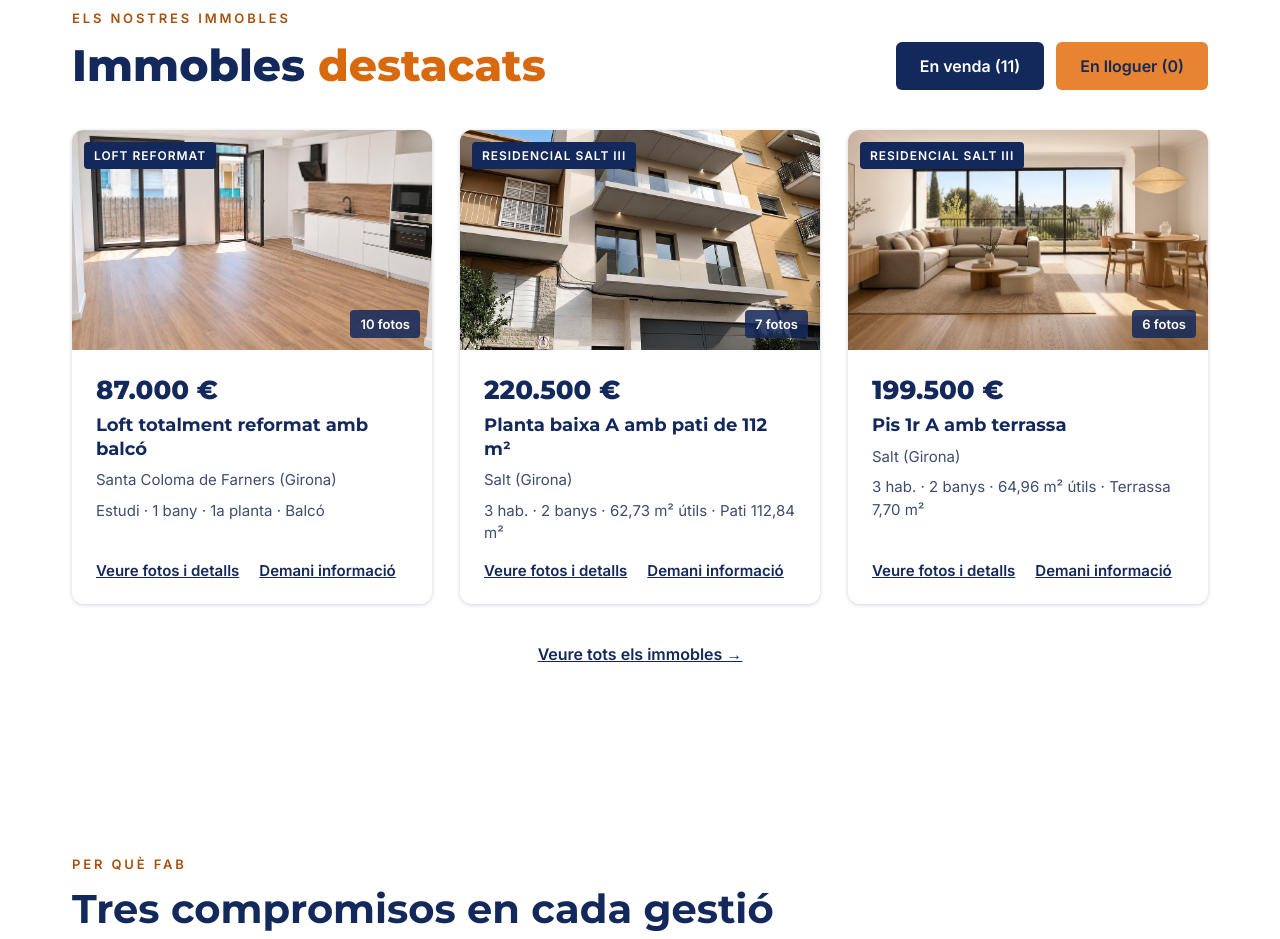
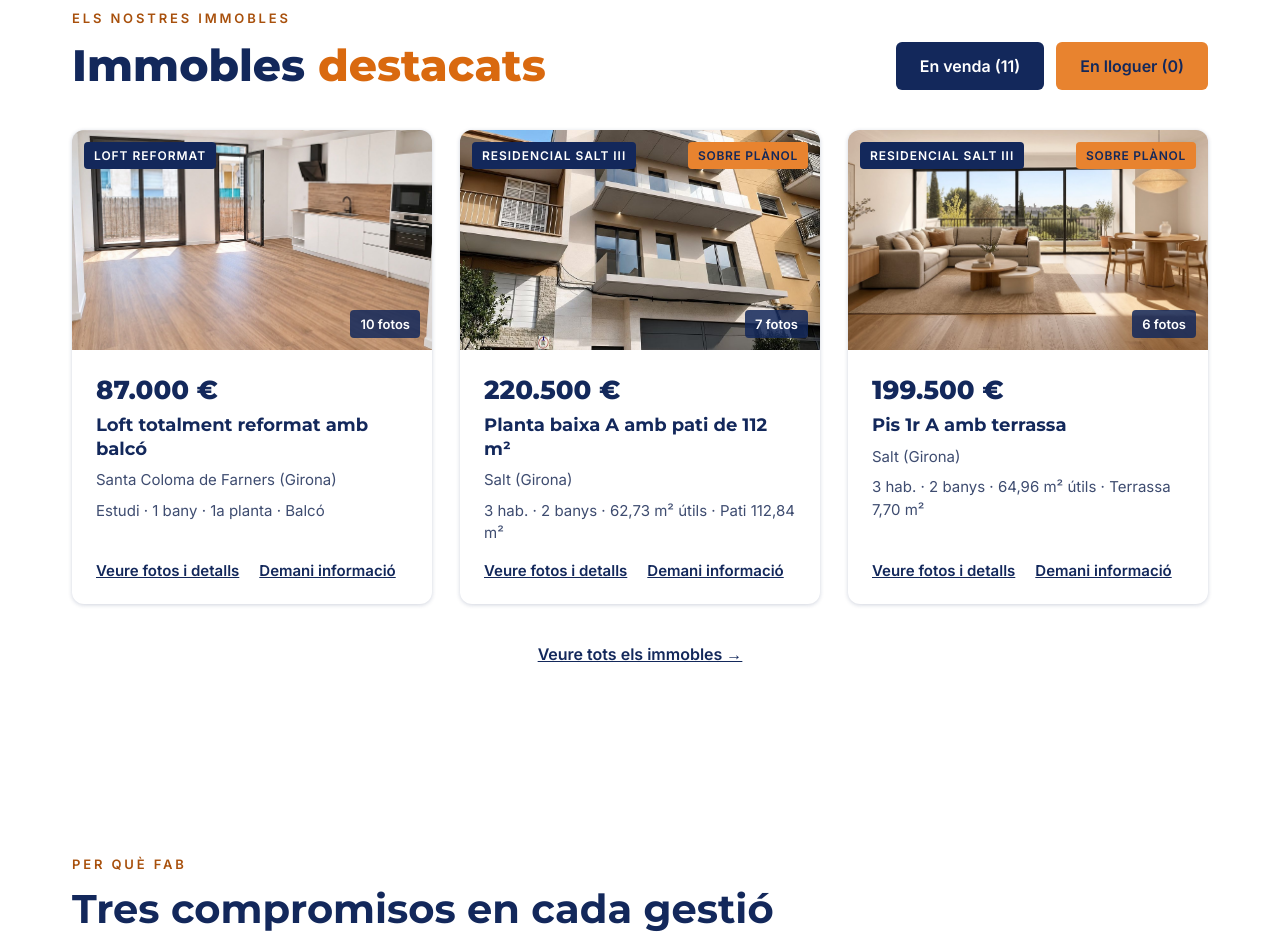
Before and after one commit to boris-fab-wq/fabimmo.github.io, a plain HTML site: page index.html in a window 1280 px wide. Shown: the part 1780-2719 px from the top of the page. Drawn offline with Linux system fonts and the light colour scheme.

Commit message:
Residencial Salt III: etiqueta «Sobre plànol» als anuncis
Co-Authored-By: Claude Opus 5.5 <noreply@anthropic.com>
Claude-Session: https://claude.ai/code/session_01D4p1w9tCNDgCwpYf1j4F1H

```diff
--- a/immobles.css
+++ b/immobles.css
@@ -36,3 +36,4 @@
 #imDesc{font-size:16px;line-height:1.6;color:#3E4C70}
 .im-btn{font:700 16px Montserrat,sans-serif;text-decoration:none;background:#E8832F;color:#13285B;padding:14px 26px;border-radius:6px}
 .im-tel{font-size:15px;font-weight:700;color:#13285B}
+.im-estat{position:absolute;right:12px;top:12px;background:#E8832F;color:#13285B;font:700 12px Inter,sans-serif;letter-spacing:.06em;padding:6px 10px;border-radius:4px;text-transform:uppercase}
--- a/immobles.js
+++ b/immobles.js
@@ -4,7 +4,7 @@
 // La primera foto és la portada (diferent a cada anunci); la segona, el plànol del pis.
 var D='immobles/salt-iii/';
 var ADR='Salt (Girona)';
-var EDIF=' Edifici de reforma integral amb ascensor, a 9 minuts en cotxe del centre de Girona i a 3 minuts de l\'AP-7 i l\'A-2.';
+var EDIF=' Es ven sobre plànol. Edifici de reforma integral amb ascensor, a 9 minuts en cotxe del centre de Girona i a 3 minuts de l\'AP-7 i l\'A-2.';
 var F={
  facDia:[D+'facana-dia.jpg','Façana de l\'edifici'],facNit:[D+'facana-nit.jpg','Façana al vespre'],
  salo:[D+'salo-menjador.jpg','Saló-menjador'],cuina:[D+'cuina.jpg','Cuina'],dorm:[D+'dormitori.jpg','Dormitori'],
@@ -14,7 +14,7 @@ var F={
 function pis(o){
   var g=[o.portada,o.planol].concat(o.extra||[]);
   [F.salo,F.cuina,F.dorm,F.facDia].forEach(function(f){if(g.indexOf(f)<0)g.push(f)});
-  return {etiqueta:'RESIDENCIAL SALT III',promocio:'Residencial Salt III',municipi:'Salt',titol:o.titol,poblacio:ADR,preu:o.preu,detalls:o.detalls,descripcio:o.desc+EDIF,fitxa:o.fitxa,fotos:g};
+  return {etiqueta:'RESIDENCIAL SALT III',estat:'Sobre plànol',promocio:'Residencial Salt III',municipi:'Salt',titol:o.titol,poblacio:ADR,preu:o.preu,detalls:o.detalls,descripcio:o.desc+EDIF,fitxa:o.fitxa,fotos:g};
 }
 var tA=[D+'tipus-a-planol.jpg','Plànol de l\'habitatge A (plantes 1a a 3a)'],t3A=[D+'tipus-a-3d.jpg','Vista 3D de l\'habitatge A'];
 var tB=[D+'tipus-b-planol.jpg','Plànol de l\'habitatge B (plantes 1a a 3a)'],t3B=[D+'tipus-b-3d.jpg','Vista 3D de l\'habitatge B'];
@@ -47,7 +47,7 @@ var IMMOBLES={venda:[
   desc:'Es comercialitza el dúplex àtic 4t B de Residencial Salt III: 85,68 m² útils en dues plantes (altell de 22,01 m² útils inclòs), 2 dormitoris, 2 banys i una terrassa de 39,24 m².',
   fitxa:[['Planta','4a + altell'],['Superfície útil total','85,68 m²'],['Altell (útil)','22,01 m²'],['Altell (construït)','32,36 m²'],['Dormitoris','2'],['Banys','2'],['Terrassa','39,24 m²']],
   portada:F.seccio,planol:[D+'4b-planol.jpg','Plànol de la planta 4a (dúplex 4t B)'],extra:[[D+'4b-altell.jpg','Plànol de l\'altell (dúplex 4t B)'],[D+'4b-3d.jpg','Vista 3D del dúplex 4t B'],F.atic]}),
- {etiqueta:'RESIDENCIAL SALT III',promocio:'Residencial Salt III',municipi:'Salt',titol:'Local comercial a peu de carrer',poblacio:ADR,preu:'63.000 €',detalls:'Planta baixa · 20 m² construïts',
+ {etiqueta:'RESIDENCIAL SALT III',estat:'Sobre plànol',promocio:'Residencial Salt III',municipi:'Salt',titol:'Local comercial a peu de carrer',poblacio:ADR,preu:'63.000 €',detalls:'Planta baixa · 20 m² construïts',
   descripcio:'Es comercialitza el local comercial de planta baixa de Residencial Salt III: 20 m² construïts a peu de carrer.'+EDIF,
   fitxa:[['Planta','Baixa'],['Superfície construïda','20 m²']],fotos:[F.facNit,F.facDia]}
 ],lloguer:[]};
@@ -67,7 +67,7 @@ function card(it){
   a.className='im-card';
   a.innerHTML='<button type="button" data-open class="im-photo" aria-label="Veure fotos: '+esc(it.titol)+'">'+
     '<img src="'+esc(f[0]?f[0][0]:'')+'" alt="'+esc(it.titol)+'" loading="lazy">'+
-    (it.etiqueta?'<span class="im-tag">'+esc(it.etiqueta)+'</span>':'')+
+    (it.etiqueta?'<span class="im-tag">'+esc(it.etiqueta)+'</span>':'')+(it.estat?'<span class="im-estat">'+esc(it.estat)+'</span>':'')+
     (f.length>1?'<span class="im-n">'+f.length+' fotos</span>':'')+'</button>'+
     '<div class="im-body"><span class="im-preu">'+esc(it.preu)+'</span><h3>'+esc(it.titol)+'</h3>'+
     '<p>'+esc(it.poblacio)+'</p><p>'+esc(it.detalls)+'</p>'+
@@ -110,7 +110,7 @@ function show(i){
 }
 function openIm(it){
   setup();cur=it;lastFocus=document.activeElement;var f=fotos(it);
-  $('imEtiqueta').textContent=it.etiqueta||'';$('imPreu').textContent=it.preu||'';$('imTitol').textContent=it.titol||'';
+  $('imEtiqueta').textContent=[it.etiqueta,it.estat&&it.estat.toUpperCase()].filter(Boolean).join(' · ');$('imPreu').textContent=it.preu||'';$('imTitol').textContent=it.titol||'';
   $('imPoblacio').textContent=it.poblacio||'';$('imDesc').textContent=it.descripcio||it.detalls||'';
   var ul=$('imFitxa');ul.innerHTML='';
   (it.fitxa||[]).forEach(function(r){var li=document.createElement('li');li.innerHTML='<span>'+esc(r[0])+'</span><span>'+esc(r[1])+'</span>';ul.appendChild(li)});
```
